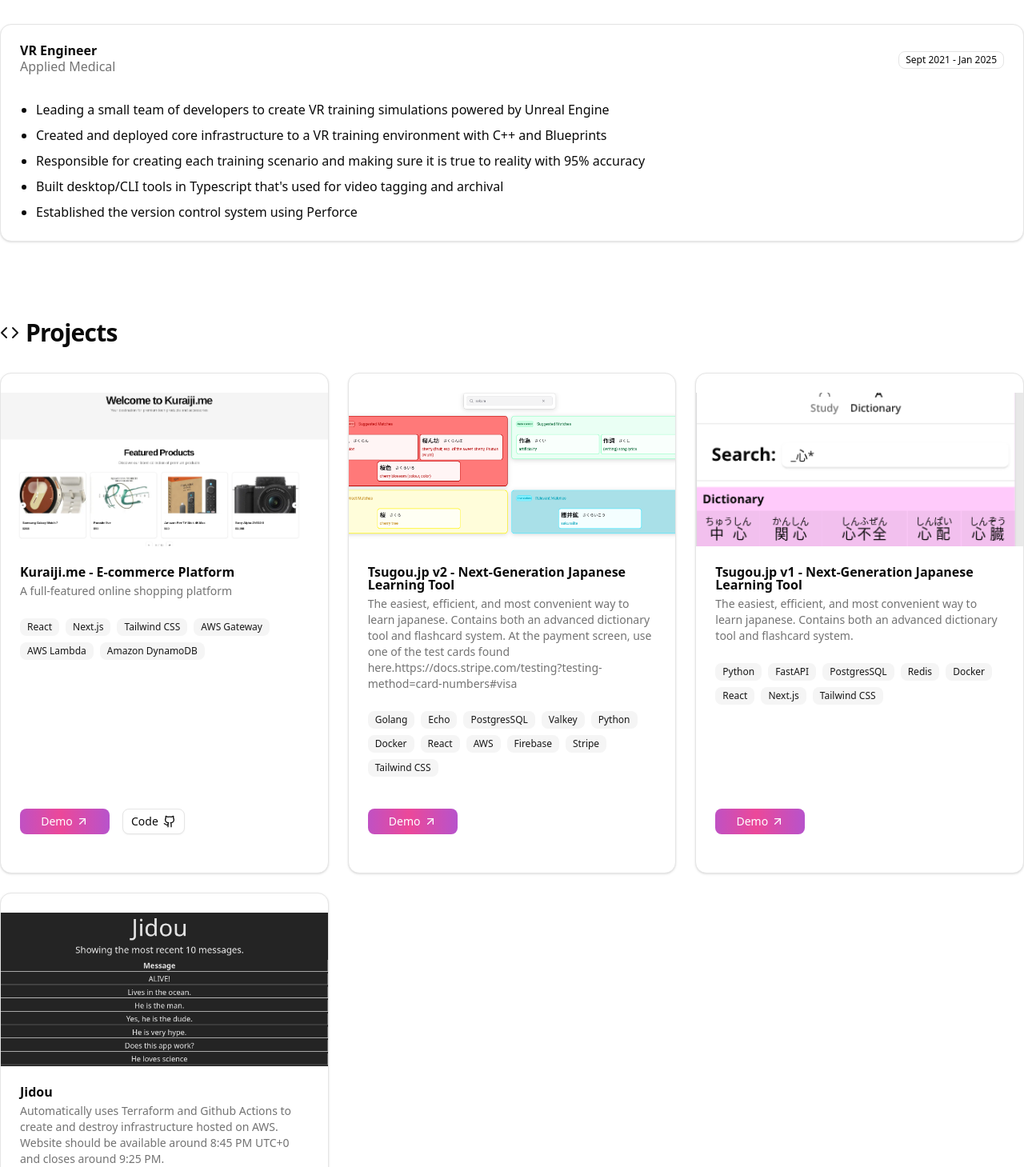
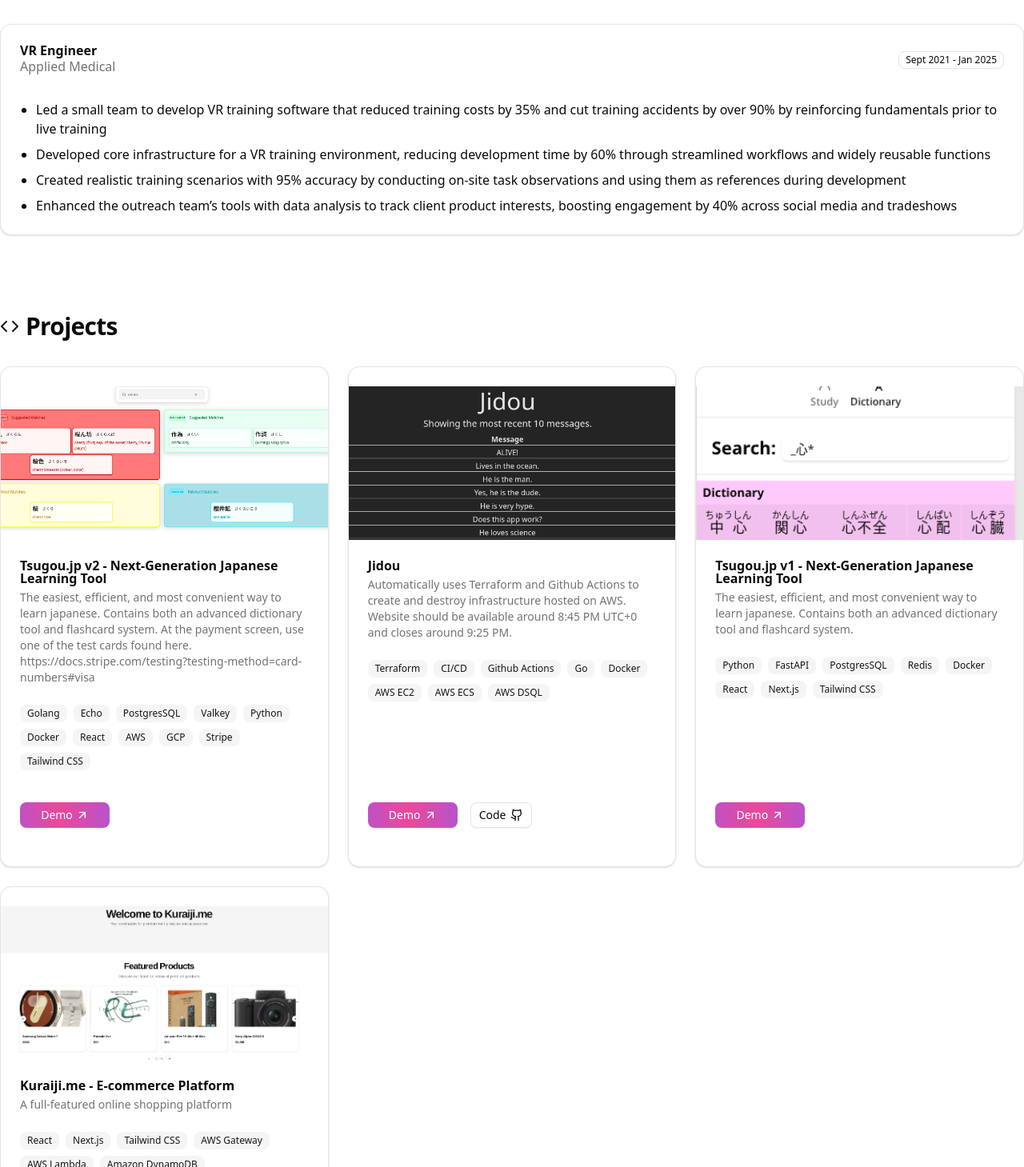
Before and after one commit to kuraiji/portfolio, a Next.js app: page /portfolio/ in a window 1280 px wide. Shown: the part 791-2250 px from the top of the page at 80% size. Built offline with nearby package versions, Linux system fonts and the light colour scheme.

Commit message:
Updated resume, etc.

```diff
--- a/src/app/page.tsx
+++ b/src/app/page.tsx
@@ -51,7 +51,7 @@
   SiGo,
   SiFastapi,
   SiTruenas,
-  SiQemu
+  SiQemu, SiGooglecloud
 } from '@icons-pack/react-simple-icons';
 import type {Metadata} from "next";
 import {GradientShift} from "@/components/attention-buttons";
@@ -67,30 +67,29 @@
     company: "Applied Medical",
     period: "Sept 2021 - Jan 2025",
     responsibilities: [
-      "Leading a small team of developers to create VR training simulations powered by Unreal Engine",
-      "Created and deployed core infrastructure to a VR training environment with C++ and Blueprints",
-      "Responsible for creating each training scenario and making sure it is true to reality with 95% accuracy",
-      "Built desktop/CLI tools in Typescript that's used for video tagging and archival",
-      "Established the version control system using Perforce"
+      "Led a small team to develop VR training software that reduced training costs by 35% and cut training accidents by over 90% by reinforcing fundamentals prior to live training",
+      "Developed core infrastructure for a VR training environment, reducing development time by 60% through streamlined workflows and widely reusable functions",
+      "Created realistic training scenarios with 95% accuracy by conducting on-site task observations and using them as references during development",
+      "Enhanced the outreach team’s tools with data analysis to track client product interests, boosting engagement by 40% across social media and tradeshows"
     ],
   },
 ]
 
 const projects = [
   {
-    title: "Kuraiji.me - E-commerce Platform",
-    description: "A full-featured online shopping platform",
-    image: "./shopping.png",
-    technologies: ["React", "Next.js", "Tailwind CSS", "AWS Gateway", "AWS Lambda", "Amazon DynamoDB"],
-    demoLink: "https://crud-website-beta.vercel.app/",
-    codeLink: "https://github.com/kuraiji/crud-website",
+    title: "Tsugou.jp v2 - Next-Generation Japanese Learning Tool",
+    description: "The easiest, efficient, and most convenient way to learn japanese. Contains both an advanced dictionary tool and flashcard system. At the payment screen, use one of the test cards found here. https://docs.stripe.com/testing?testing-method=card-numbers#visa",
+    image: "./tsugou2.png",
+    technologies: ["Golang", "Echo", "PostgresSQL", "Valkey", "Python", "Docker", "React", "AWS", "GCP", "Stripe", "Tailwind CSS"],
+    demoLink: "https://tsugou.kuraiji.me",
   },
   {
-    title: "Tsugou.jp v2 - Next-Generation Japanese Learning Tool",
-    description: "The easiest, efficient, and most convenient way to learn japanese. Contains both an advanced dictionary tool and flashcard system. At the payment screen, use one of the test cards found here.https://docs.stripe.com/testing?testing-method=card-numbers#visa",
-    image: "./tsugou2.png",
-    technologies: ["Golang", "Echo", "PostgresSQL", "Valkey", "Python", "Docker", "React", "AWS", "Firebase", "Stripe", "Tailwind CSS"],
-    demoLink: "https://tsugou.kuraiji.me",
+    title: "Jidou",
+    description: "Automatically uses Terraform and Github Actions to create and destroy infrastructure hosted on AWS. Website should be available around 8:45 PM UTC+0 and closes around 9:25 PM.",
+    image: "./jidou.png",
+    technologies: ["Terraform", "CI/CD", "Github Actions", "Go", "Docker", "AWS EC2", "AWS ECS", "AWS DSQL"],
+    demoLink: "http://jidou.kuraiji.me",
+    codeLink: "https://github.com/kuraiji/Jidou"
   },
   {
     title: "Tsugou.jp v1 - Next-Generation Japanese Learning Tool",
@@ -100,12 +99,12 @@
     demoLink: "https://tsugouold.kuraiji.me",
   },
   {
-    title: "Jidou",
-    description: "Automatically uses Terraform and Github Actions to create and destroy infrastructure hosted on AWS. Website should be available around 8:45 PM UTC+0 and closes around 9:25 PM.",
-    image: "./jidou.png",
-    technologies: ["Terraform", "CI/CD", "Github Actions", "Go", "Docker", "AWS EC2", "AWS ECS", "AWS DSQL"],
-    demoLink: "http://jidou.kuraiji.me",
-    codeLink: "https://github.com/kuraiji/Jidou"
+    title: "Kuraiji.me - E-commerce Platform",
+    description: "A full-featured online shopping platform",
+    image: "./shopping.png",
+    technologies: ["React", "Next.js", "Tailwind CSS", "AWS Gateway", "AWS Lambda", "Amazon DynamoDB"],
+    demoLink: "https://crud-website-beta.vercel.app/",
+    codeLink: "https://github.com/kuraiji/crud-website",
   },
 ]
 
@@ -151,6 +150,7 @@
       ["Ubuntu Server", <SiUbuntu key={"Ubuntu"}/>],
       ["Terraform", <SiTerraform key={"Terraform"}/>],
       ["Amazon Web Services", <SiAmazonwebservices key={"AmazonWebServices"}/>],
+      ["Google Cloud Platform", <SiGooglecloud key={"GCP"}/>],
       ["AWS Lambda", <SiAwslambda key={"AWS Lambda"}/>],
       ["AWS EC2"],
       ["AWS ECS"],
@@ -168,7 +168,6 @@
   {
     degree: "Bachelor of Sciences in Computer Science",
     institution: "University of California, Irvine",
-    //period: "2019 - 2021",
     description:
         "Coursework included Data Structures, Algorithms, Database Systems, and Object-Oriented Programming.",
   },
```
Also changed, not shown: 1 other file (tests, documents, lock files or other folders).
